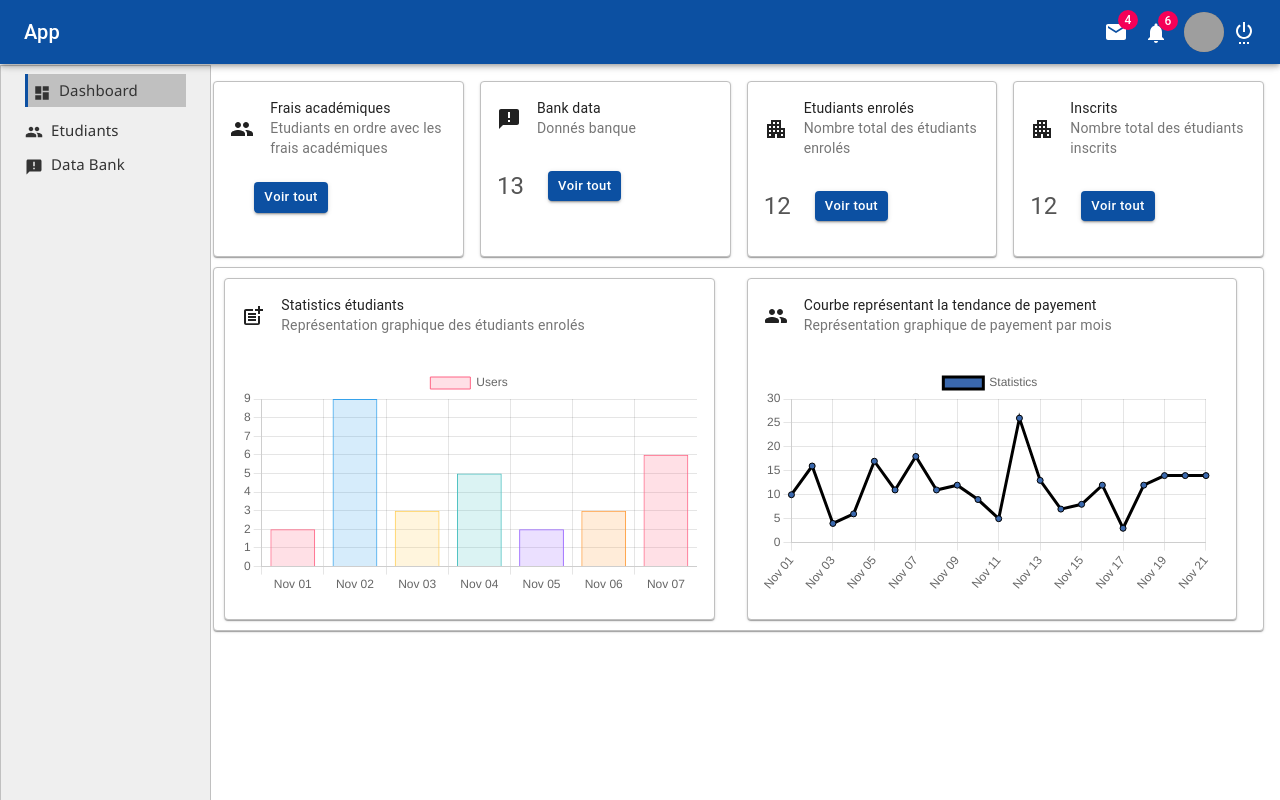
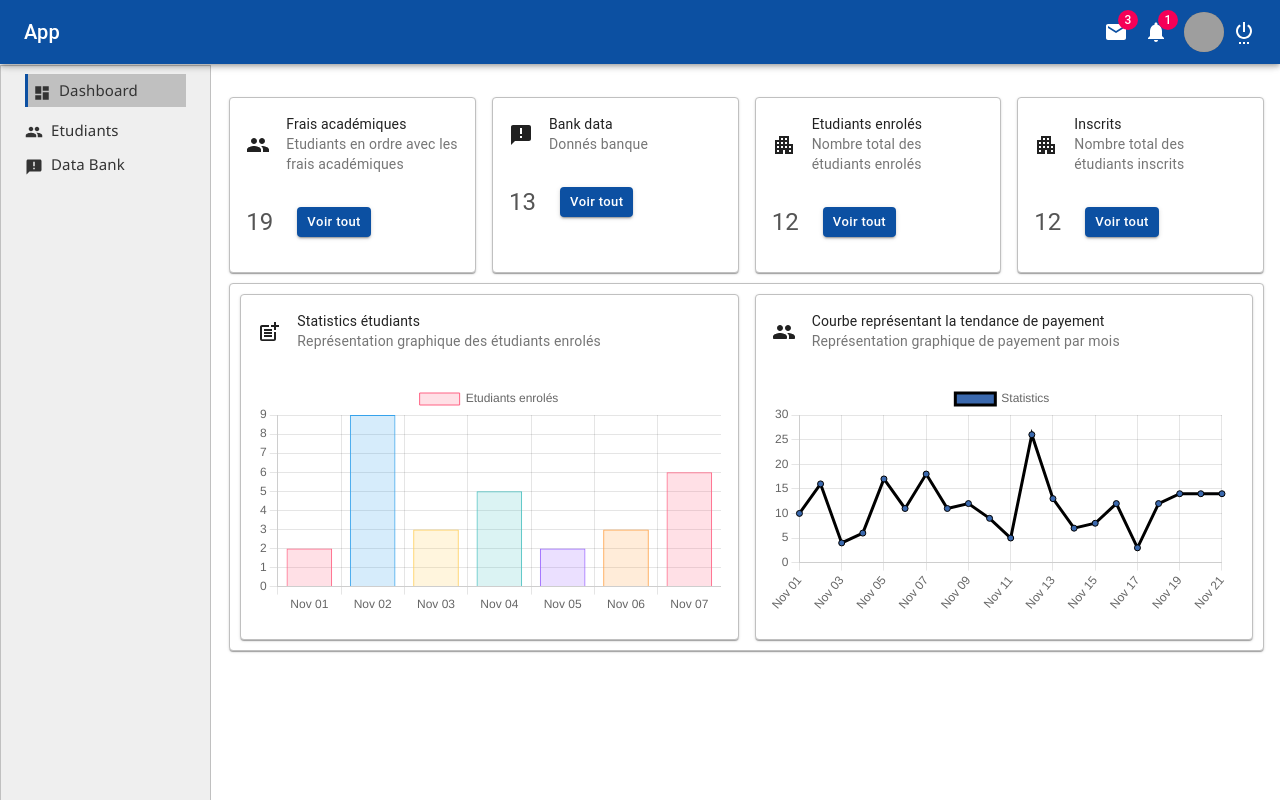
Before and after one commit to StephaneCash/comptabiliteFront, a React (Create React App) app: page /dashboard in a window 1280 px wide. Built offline with nearby package versions, Linux system fonts and the light colour scheme; grey boxes are pictures that could not be loaded.

Commit message:
design dashboard

```diff
--- a/src/components/ApercuContent.jsx
+++ b/src/components/ApercuContent.jsx
@@ -37,7 +37,7 @@ function ApercuContent() {
 
     return (
         <div className='contentDashboardEvaluate'>
-            <Grid sm={4} xs={4} className={classes.stat} item={true} id="stat">
+            <Grid sm={4} xs={4} className={classes.stat} style={{marginRight:"1rem"}} item={true} id="stat">
                 <Card>
                     <CardHeader
                         title="Frais académiques"
@@ -48,10 +48,10 @@ function ApercuContent() {
                     />
                     <div className="d-flex">
                         <CardContent>
-                            <Typography variant="h5" style={{ color: "#555" }}></Typography>
+                            <Typography variant="h5" style={{ color: "#555" }}>19</Typography>
                         </CardContent>
                         <CardActions>
-                            <Link to="/commandes">
+                            <Link to="/etudiants">
                                 <Button
                                     className='btn-voir-tout'
                                     variant="contained"
@@ -65,7 +65,7 @@ function ApercuContent() {
                     </div>
                 </Card>
             </Grid>
-            <Grid sm={4} xs={4} item={true} className={classes.stat} id="stat">
+            <Grid sm={4} xs={4} item={true} style={{marginRight:"1rem"}} className={classes.stat} id="stat">
                 <Card>
                     <CardHeader
                         title="Bank data"
@@ -81,7 +81,7 @@ function ApercuContent() {
                             </Typography>
                         </CardContent>
                         <CardActions>
-                            <Link to="/produits">
+                            <Link to="/etudiants">
                                 <Button
                                     className='btn-voir-tout'
                                     variant="contained"
@@ -94,7 +94,7 @@ function ApercuContent() {
                 </Card>
             </Grid>
 
-            <Grid sm={4} xs={4} item={true} className={classes.stat} id="stat">
+            <Grid sm={4} xs={4} item={true} style={{marginRight:"1rem"}} className={classes.stat} id="stat">
                 <Card>
                     <CardHeader
                         title="Etudiants enrolés"
@@ -110,7 +110,7 @@ function ApercuContent() {
                             </Typography>
                         </CardContent>
                         <CardActions>
-                            <Link to="/categories">
+                            <Link to="/etudiants">
                                 <Button
                                     className='btn-voir-tout'
                                     variant="contained"
@@ -140,7 +140,7 @@ function ApercuContent() {
                             </Typography>
                         </CardContent>
                         <CardActions>
-                            <Link to="/categories">
+                            <Link to="/etudiants">
                                 <Button
                                     className='btn-voir-tout'
                                     variant="contained"
--- a/src/components/Graphiques.jsx
+++ b/src/components/Graphiques.jsx
@@ -38,7 +38,7 @@ function Graphiques() {
         labels: ['Nov 01', 'Nov 02', 'Nov 03', 'Nov 04', 'Nov 05', 'Nov 06', 'Nov 07'],
         datasets: [
             {
-                label: 'Users',
+                label: 'Etudiants enrolés',
                 data: [2, 9, 3, 5, 2, 3, 6],
                 backgroundColor: [
                     'rgba(255, 99, 132, 0.2)',
--- a/src/components/Navbar.jsx
+++ b/src/components/Navbar.jsx
@@ -38,6 +38,10 @@ const Navbar = () => {
 
     const classes = useStyles();
 
+    const handleNotif = () => {
+        alert('Service non disoinible, maintenance en cours..., contacter le développeur !!!')
+    }
+
     return (
         <>
             <AppBar position="fixed">
@@ -49,16 +53,18 @@ const Navbar = () => {
                         App
                     </Typography>
                     <div className={classes.icons}>
-                        <Badge badgeContent={4} overlap="rectangular"
-                         color="secondary" className={classes.badge}>
+                        <Badge badgeContent={3} overlap="rectangular"
+                            onClick={handleNotif}
+                            style={{ cursor: "pointer" }}
+                            color="secondary" className={classes.badge}>
                             <Mail />
                         </Badge>
-                        <Link to='/annonces'>
-                            <Badge overlap="rectangular"
-                                badgeContent={"6"} style={{ color: "#fff" }} color="secondary" className={classes.badge}>
-                                <Notifications />
-                            </Badge>
-                        </Link>
+                        <Badge overlap="rectangular"
+                            onClick={handleNotif}
+                            badgeContent={"1"} style={{ color: "#fff", cursor: "pointer" }}
+                            color="secondary" className={classes.badge}>
+                            <Notifications />
+                        </Badge>
                         <Avatar style={{ backgroundColor: "#555" }} src="s" />
                         <SettingsPower className={classes.logout} />
                     </div>
--- a/src/components/eleves/GetDataBank.jsx
+++ b/src/components/eleves/GetDataBank.jsx
@@ -28,7 +28,7 @@ function GetDataBank(props) {
                             <td>{bank.motif}</td>
 
                             <td style={{ width: "140px" }}>
-                                <button className='btn btn-outline-danger'>
+                                <button className='btn btn-outline-primary'>
                                     <i className='fa fa-trash'></i> Supprimer
                                 </button>
                             </td>
--- a/src/css/Dashboard.css
+++ b/src/css/Dashboard.css
@@ -9,17 +9,15 @@
 
 .contentDashboardEvaluate .MuiPaper-root {
     border: 1px solid silver;
-    margin-right: 1rem;
     height: 22vh;
+    margin-right: auto !important;
+    margin-left: auto;
+    gap: auto;
 }
 
 .graphiques .MuiPaper-root {
     border: 1px solid silver;
     gap: 1rem;
-}
-
-.graphiques .MuiGrid-root{
-    margin-right: 1rem;
 }
 
 .grille {
--- a/src/pages/Dashborad.js
+++ b/src/pages/Dashborad.js
@@ -1,4 +1,4 @@
-import React, { useEffect, useState } from 'react'
+import React from 'react'
 import ApercuContent from '../components/ApercuContent';
 import Leftbar from '../components/Leftbar';
 import Navbar from '../components/Navbar';
@@ -6,8 +6,6 @@ import "../css/Dashboard.css";
 import Graphiques from '../components/Graphiques';
 
 function Dashborad() {
-    const [data, setData] = useState('')
-    console.log(data)
 
     return (
         <>
@@ -16,7 +14,7 @@ function Dashborad() {
                 <div className='col-sm-2'>
                     <Leftbar />
                 </div>
-                <div className='col-sm-10'>
+                <div className='col-sm-10 p-3'>
                     <ApercuContent />
                     <Graphiques />
                 </div>
```
